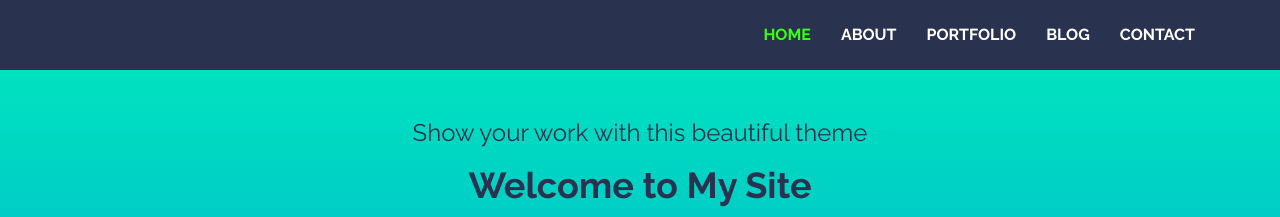
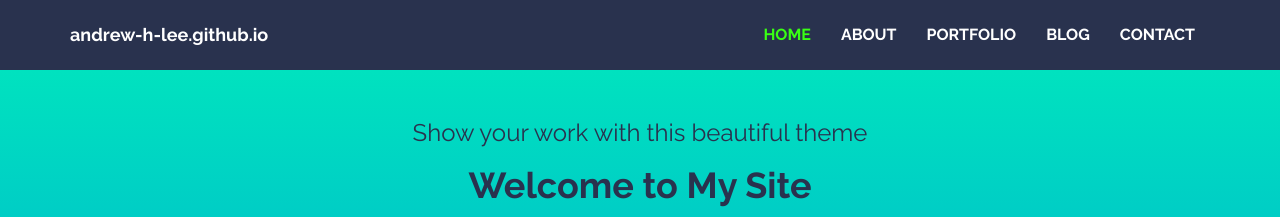
Before and after one commit to andrew-h-lee/andrew-h-lee.github.io, a Jekyll site: the page built from index.html, in a window 1280 px wide. Shown: the top 217 px of the page. Built offline with Jekyll 4.4.1, drawn with Linux system fonts in a browser that asks for light colours; nearby versions of some CDN libraries.

Commit message:
Update nav.html

```diff
--- a/_includes/nav.html
+++ b/_includes/nav.html
@@ -8,7 +8,7 @@
         <span class="icon-bar"></span>
         <span class="icon-bar"></span>
       </button>
-      <!-- <a class="navbar-brand" href="{{ "/"  | prepend: site.url }}">{{ site.title }}</a> -->
+      <a class="navbar-brand" href="{{ "/"  | prepend: site.url }}">{{ site.title }}</a>
     </div>
     <div class="navbar-collapse collapse navbar-right">
       <ul class="nav navbar-nav">
```
